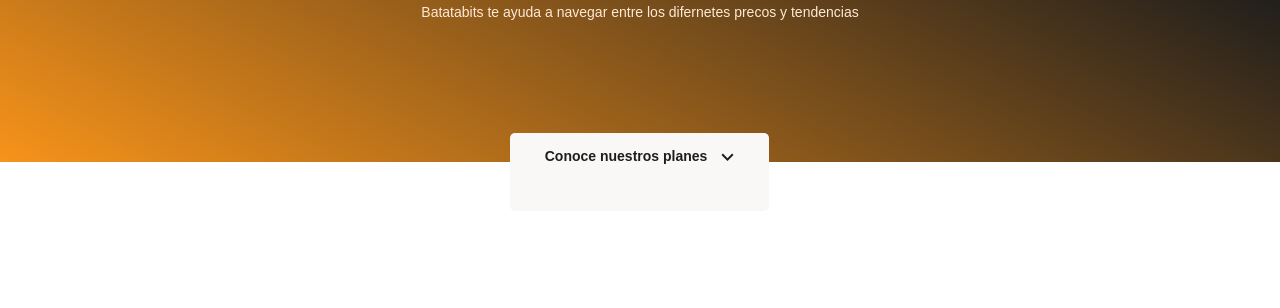
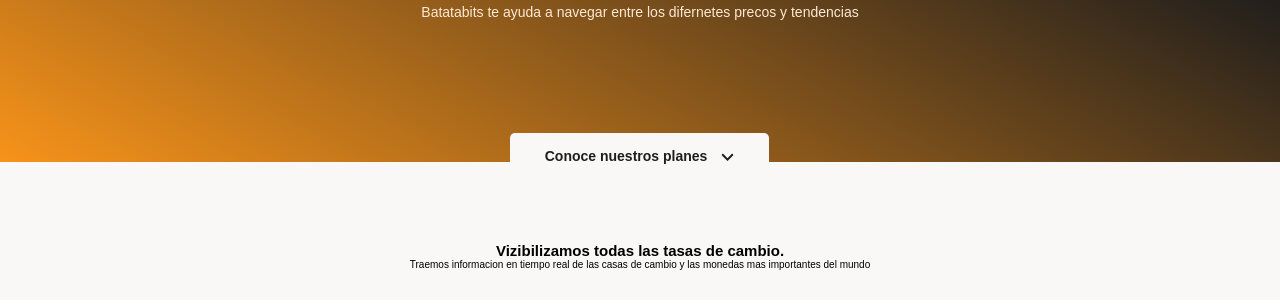
Before and after one commit to thormanredr/mobilefirst, a plain HTML site: page index.html in a window 1280 px wide. Shown: the part 172-480 px from the top of the page. Drawn offline with Linux system fonts and the light colour scheme.

Commit message:
estructura seccion de intercambio

```diff
--- a/css/style.css
+++ b/css/style.css
@@ -104,3 +104,25 @@ header img {
     margin-left: 10px;
     background-image: url("../assets/icons/down-arrow.svg");
 }
+
+main {
+    width: 100%;
+    height: auto;
+    background-color: var(--off-white);
+}
+
+.main-exchange-container {
+    width: 100%;
+    height: auto;
+    padding-top: 80px;
+    padding-bottom: 30px;
+    text-align: center;
+}
+
+.main-exchange-container--title {
+    width: 90%;
+    min-width: 288px;
+    max-width: 900px;
+    margin: 0 auto;
+
+}
--- a/index.html
+++ b/index.html
@@ -21,7 +21,18 @@
         </div>
     </header>
     <main>
-        <section></section>
+        <section class="main-exchange-container">
+            <div class="backgroundImg"></div>
+            <div class="main-exchange-container-title">
+                <h2>Vizibilizamos todas las tasas de cambio.</h2>
+                <p>Traemos informacion en tiempo real de las casas de cambio y las monedas mas importantes del mundo</p>
+            </div>
+            <section class="main-tables-container">
+                <div>
+
+                </div>
+            </section>
+        </section>
         <section></section>
         <section></section>
         <section></section>
```
